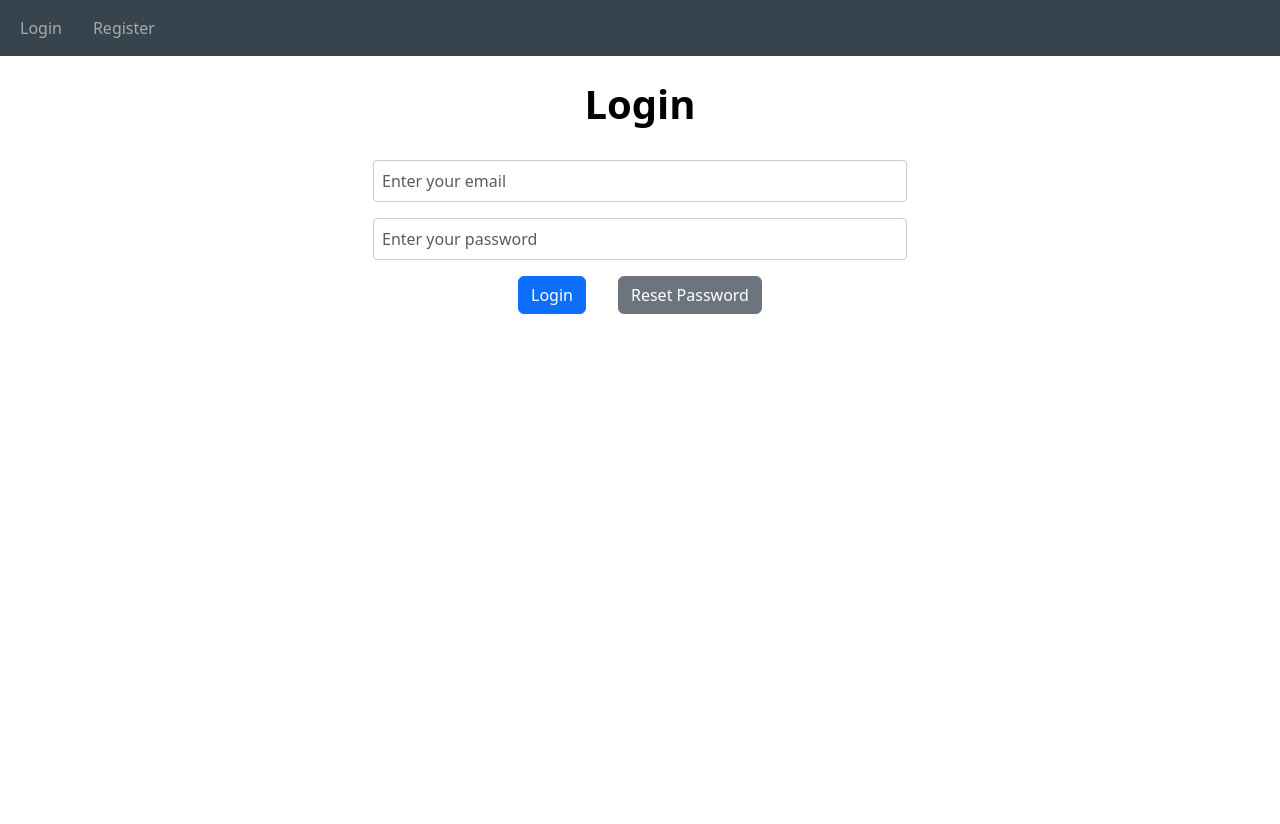
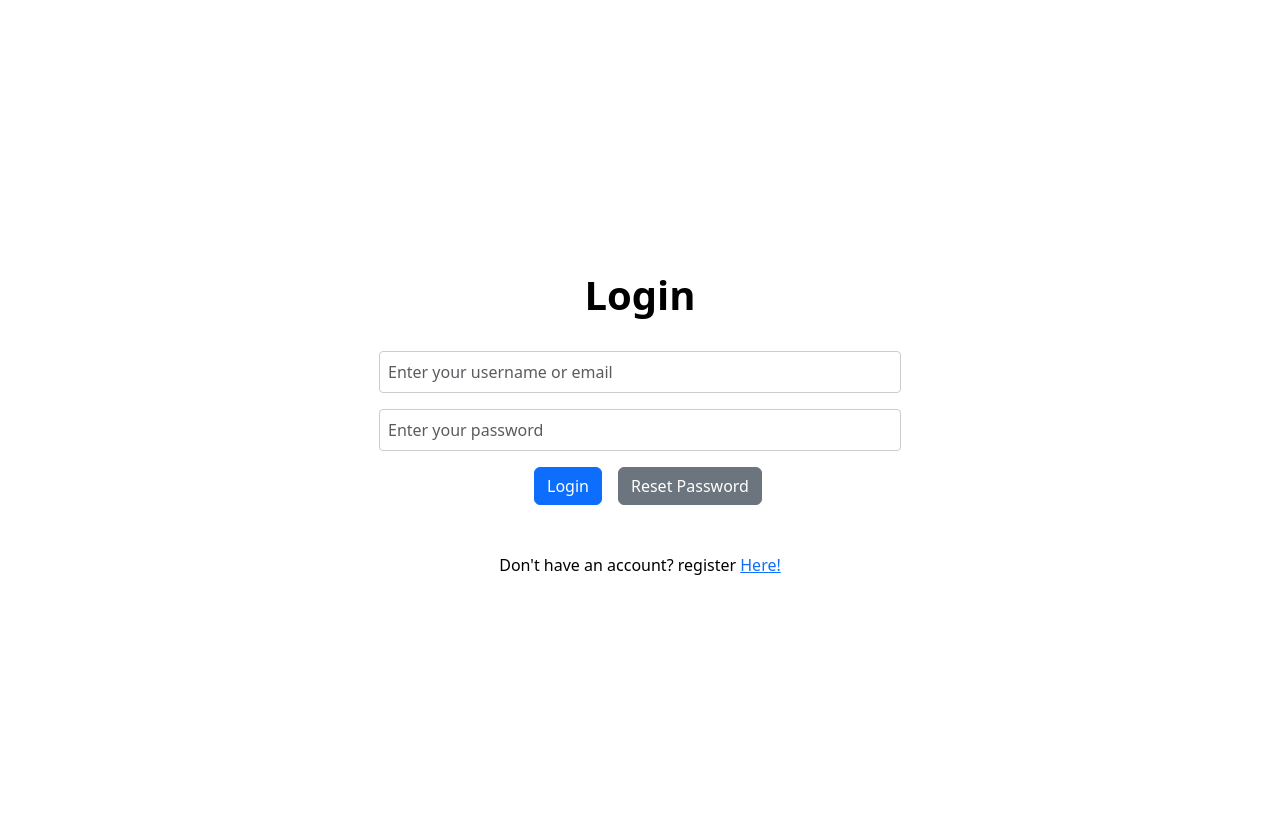
Before and after one commit to DeObjectifOne/CS-code, a Python web app: template Coding time!/website/templates/login.html in a window 1280 px wide. Before the commit the page ends 314 px from the top, so only its background shows below. Run offline with Jinja, Linux system fonts and the light colour scheme; the template is opened without the code that fills it, so the values that code supplies are empty; some libraries are stand-ins or nearby versions.

Commit message:
Update login.html

```diff
--- a/Coding time!/website/templates/login.html
+++ b/Coding time!/website/templates/login.html
@@ -2,21 +2,28 @@
 
 {% block content %}
 
-<br>
-
-<h1 align="center"><b>Login</b></h1><!--Bold title to draw user attention-->
+<style>
+    .navbar {
+        display: none;
+    }
+</style>
 
 <br>
 
 <!--container class used to keep the input box in the margins-->
 <!--gives the input box consistency when adjusting for screen size-->
-<div class="container">
+<div class="container d-flex justify-content-center align-items-center vh-100">
     <!--used to align the box horizontally in the center-->
     <!--the grid system is used to help with this-->
-    <div class="row justify-content-center">
+    <div class="row justify-content-center w-100">
         <!--'col-md-6' defines how large an input box will be-->
         <!--The max is 12, so the box takes 6 out of 12 boxes in the grid system-->
         <div class="col-md-6">
+
+            <h1 align="center"><b>Login</b></h1><!--Bold title to draw user attention-->
+
+            <br>
+
             <form
                 method="POST"
                 action="{{ url_for('auth.login') }}">
@@ -27,11 +34,12 @@
                 <!--it normally bevels the corners and makes them look sleeker-->
                 <div class="mb-3">
                     <input
-                        type="email"
+                        type="text"
                         class="form-control"
-                        name="email"
-                        id="email"
-                        placeholder="Enter your email">
+                        name="username_or_email"
+                        id="username_or_email"
+                        placeholder="Enter your username or email"
+                        required>
                 </div>
 
                 <div class="mb-3">
@@ -40,7 +48,8 @@
                         class="form-control"
                         name="password"
                         id="password"
-                        placeholder="Enter your password">
+                        placeholder="Enter your password"
+                        required>
                 </div>
 
                 <!--The additional usage of align center is done for the vertical axis-->
@@ -56,9 +65,16 @@
                     </button>
                     <a
                         href="{{ url_for('auth.reset_password') }}"
-                        class="btn btn-secondary mx-3">
+                        class="btn btn-secondary">
                         Reset Password
                     </a>
+                </div>
+
+                <br><br>
+
+                <div align="center">
+                    <p style="display: inline;">Don't have an account? register</p>
+                    <a href="{{ url_for('auth.register')  }}"> Here!</a>
                 </div>
 
             </form>
```
